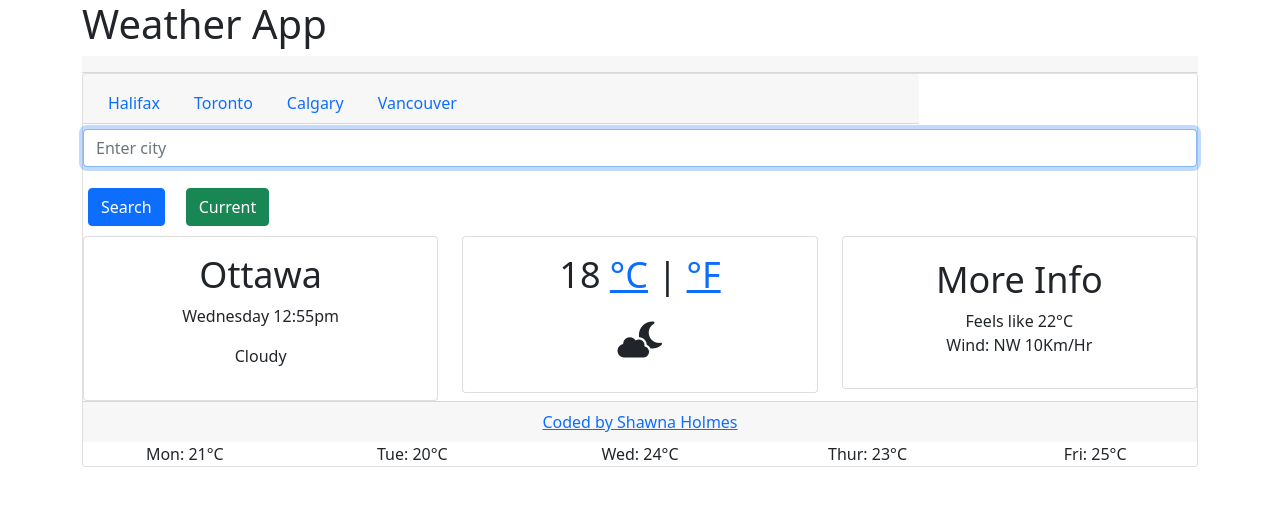
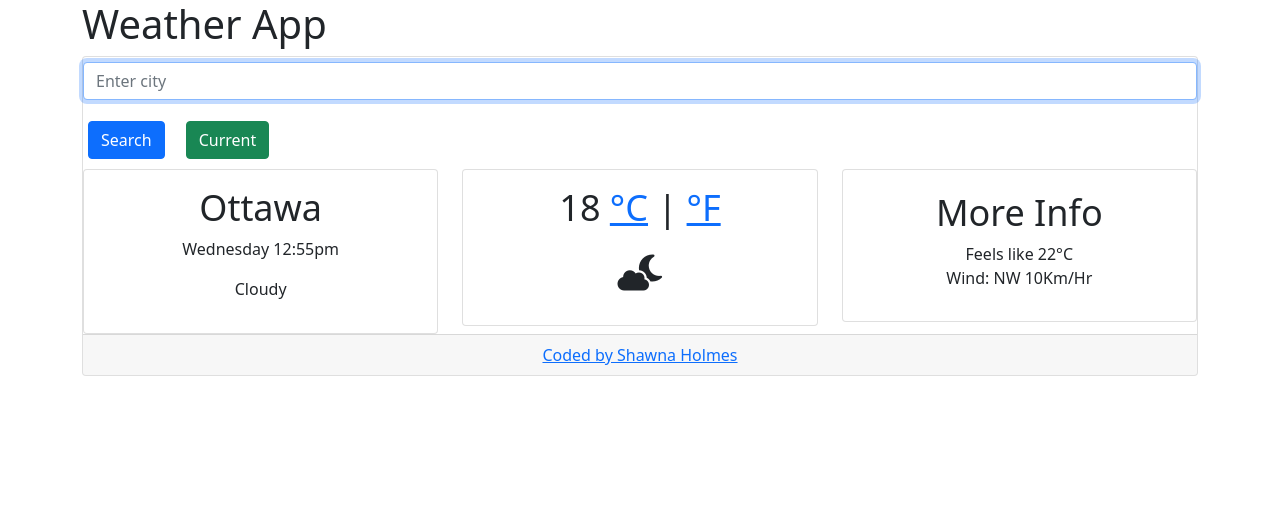
Before and after one commit to shawna5/vanilla-weather-app, a plain HTML site: page index.html in a window 1280 px wide. Drawn offline with nearby package versions, Linux system fonts and the light colour scheme.

Commit message:
html and css appearance updates

```diff
--- a/index.html
+++ b/index.html
@@ -17,24 +17,8 @@
   <body>
     <div class="container">
       <h1>Weather App</h1>
-        <div class="card-header"></div>
+
       <div class="card text-center">
-  <div class="card-header w-75">
-    <ul class="nav nav-tabs card-header-tabs">
-      <li class="nav-item">
-        <a class="nav-link Halifax"  href="#">Halifax</a>
-      </li>
-      <li class="nav-item">
-        <a class="nav-link Ottawa" href="#">Toronto</a>
-      </li>
-      <li class="nav-item">
-        <a class="nav-link Calgary" href="#">Calgary</a>
-      </li>
-      <li class="nav-item">
-        <a class="nav-link Vancouver" href="#">Vancouver</a>
-      </li>
-    </ul>
-  </div>
 <form id="search-form">
   <div class="mb-3">
     <input type="text" class="form-control" id="example-input-city" placeholder="Enter city" autocomplete="Off" autofocus = "on">
@@ -76,27 +60,10 @@
  <div class="card-footer">
    <div class="link"> <a href="https://github.com/shawna5/MyWeatherApp"> Coded by Shawna Holmes </a> </div>
   </div>
-  <div class="row">
-    <div class="col">
-      Mon: 21°C
-    </div>
-    <div class="col">
-      Tue: 20°C
-    </div>
-    <div class="col">
-      Wed: 24°C
-    </div>
-    <div class="col">
-      Thur: 23°C
-    </div>
-    <div class="col">
-      Fri: 25°C
-    </div>
+
   </div>
   </div>
   </div>
-  </div>
-
     </div>
     <script src="src/index.js"></script>
   </body>
--- a/src/style.css
+++ b/src/style.css
@@ -1,12 +1,9 @@
-.card-header {
-  background: #fff;
-}
 .card-title {
   font-size: 36px;
 }
 .form-control {
   margin-top: 5px;
-  width: 50%;
+  width: 25%;
 }
 .w-75 {
   width: 100% !important;
```
